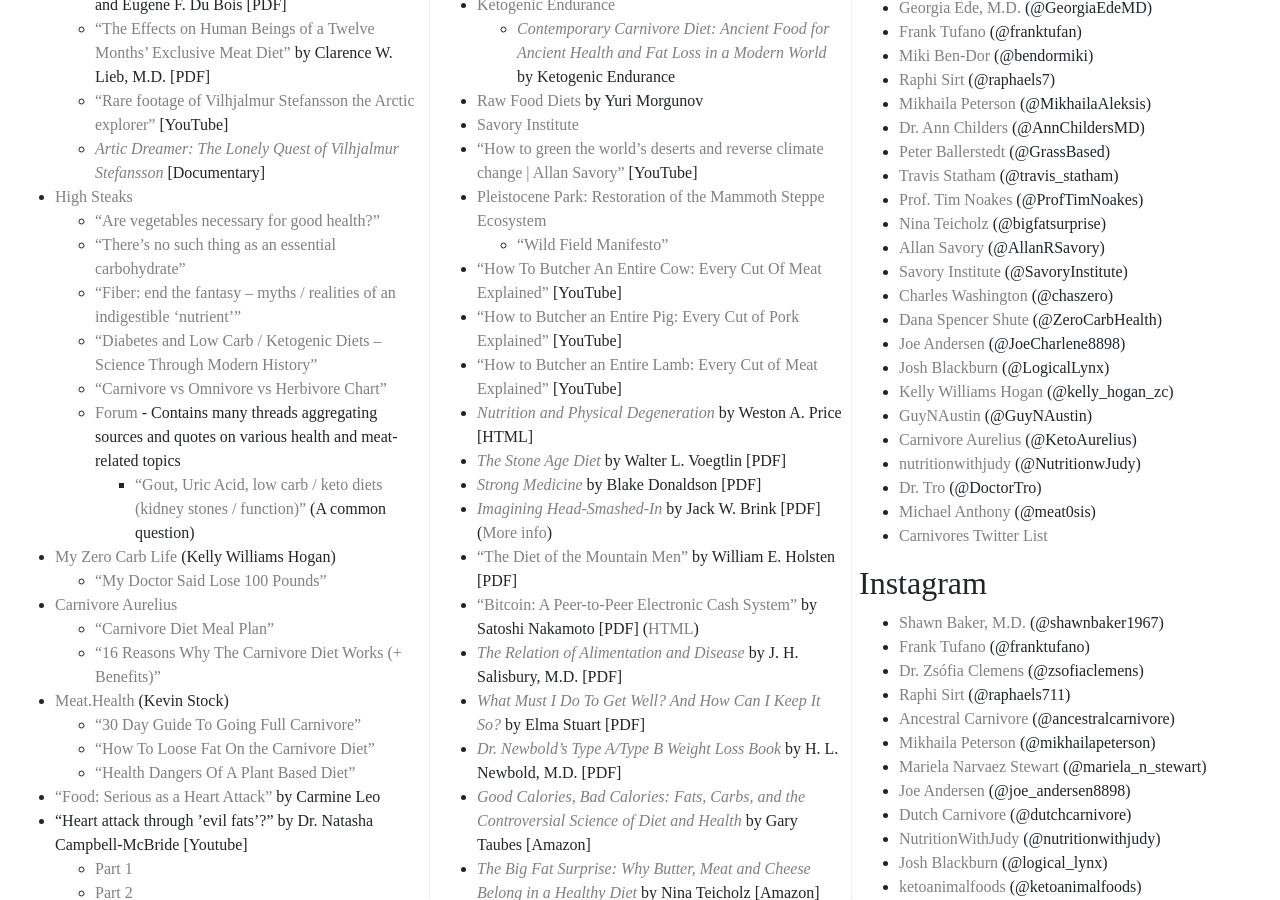
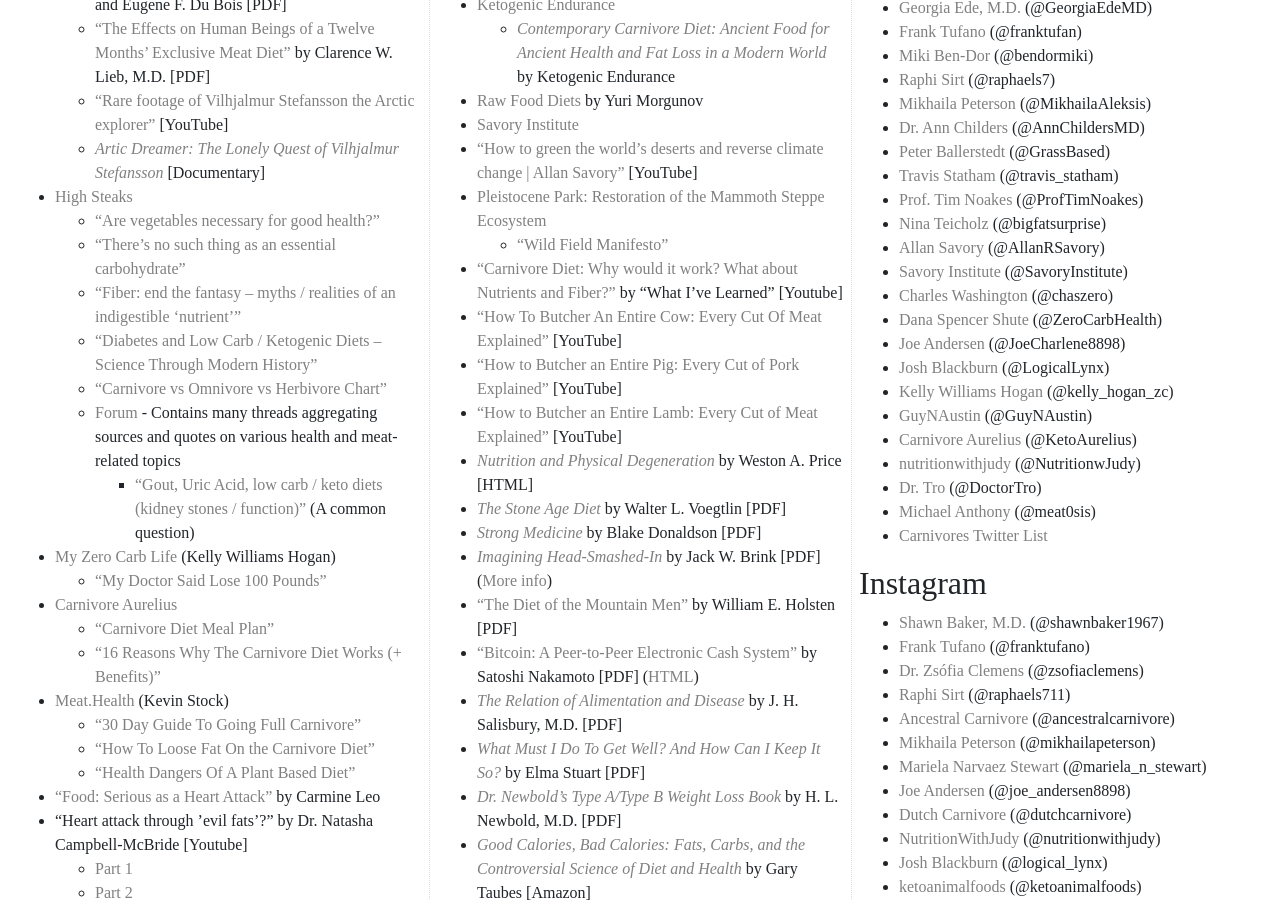
Before and after one commit to bitstein/justmeat.co, a Jekyll site: the page built from index.md, in a window 1280 px wide and 900 px high, scrolled down 783 px. Built offline with Jekyll 4.4.1, drawn with Linux system fonts in a browser that asks for light colours; nearby versions of some CDN libraries; some web fonts are replaced; some of the changed text lies outside the part shown.

Commit message:
Fix quotation marks

```diff
--- a/index.md
+++ b/index.md
@@ -7,7 +7,7 @@
 * [Empirica](http://www.empiri.ca/) (Amber O’Hearn)
     * [“Eat meat. Not too little. Mostly fat.”](http://www.empiri.ca/p/eat-meat-not-too-little-mostly-fat.html)
     * [“Amber O’Hearn at Ketofest 2017 - The Carnivorous Human”](https://www.youtube.com/watch?v=Y4VRp5ZFFRU) [YouTube]
-    * ["Guide To The Carnivore Diet" ](https://nutrita.app/guide-to-the-carnivore-diet/)
+    * [“Guide To The Carnivore Diet”](https://nutrita.app/guide-to-the-carnivore-diet/)
 * [Zero Carb Zen](https://zerocarbzen.com/)
 * [Zero Carb Health](http://www.zerocarbhealth.com/)
 * [Owsley “The Bear” Stanley](http://highsteaks.com/carnivores-creed/owsley-the-bear-stanley/)
@@ -38,9 +38,9 @@
     * [“Carnivore Diet Meal Plan”](https://carnivoreaurelius.com/carnivore-diet-meal-plan/)
     * [“16 Reasons Why The Carnivore Diet Works (+ Benefits)”](https://carnivoreaurelius.com/carnivore-diet/)
 * [Meat.Health](https://meat.health/) (Kevin Stock)
-    * ["30 Day Guide To Going Full Carnivore"](docs/The-30-Day-Guide-to-Going-Full-Carnivore.pdf)
-    * ["How To Loose Fat On the Carnivore Diet"](docs/How-to-Lose-Fat-on-the-Carnivore-Diet.pdf)
-    * ["Health Dangers Of A Plant Based Diet"](docs/Health-Dangers-of-a-Plant-Based-Diet.pdf)
+    * [“30 Day Guide To Going Full Carnivore”](docs/The-30-Day-Guide-to-Going-Full-Carnivore.pdf)
+    * [“How To Loose Fat On the Carnivore Diet”](docs/How-to-Lose-Fat-on-the-Carnivore-Diet.pdf)
+    * [“Health Dangers Of A Plant Based Diet”](docs/Health-Dangers-of-a-Plant-Based-Diet.pdf)
 * [“Food: Serious as a Heart Attack”](http://carmineleo.com/blog/food-serious-as-a-heart-attack/) by Carmine Leo
 * “Heart attack through ’evil fats’?” by Dr. Natasha Campbell-McBride [Youtube]
     * [Part 1](https://www.youtube.com/watch?v=T7OQT1SHf9w)
@@ -74,7 +74,7 @@
     * [“Steve Phinney on Pemmican and Indigenous Diets”](http://www.meandmydiabetes.com/2010/03/23/steve-phinney-on-pemmican-and-indigenous-diets-will-become-public-in-2-weeks/)
 * [“Guts and Grease: The Diet of Native Americans”](https://www.westonaprice.org/health-topics/traditional-diets/guts-and-grease-the-diet-of-native-americans/) by Sally Fallon and Mary Enig, Ph.D.
 * [“The Pemmican Manual”](docs/the-pemmican-manual-lex-rooker.pdf) by Lex Rooker [PDF]
-* ["The Zero Carb Experience"](https://borgefagerli.com/the-zero-carb-experience/) (Borge Fagerli)
+* [“The Zero Carb Experience”](https://borgefagerli.com/the-zero-carb-experience/) (Borge Fagerli)
 * [Paleomedicina](https://www.paleomedicina.com/en) (Dr. Csaba Tóth & Dr. Zsófia Clemens)
     * [“Crohn’s disease successfully treated with the paleolithic ketogenic diet”](docs/crohns-disease-successfully-treated-paleolithic-ketogenic-diet-csaba-toth-zsofia-clemens.pdf) [PDF]
     * [“Vitamin C and Disease: Insights from the Evolutionary Perspective”](docs/vitamin-c-from-evolutionary-perspective-zsofia-clemens-csaba-toth.pdf) [PDF]
@@ -90,6 +90,7 @@
 * [“How to green the world's deserts and reverse climate change \| Allan Savory”](https://www.youtube.com/watch?v=vpTHi7O66pI) [YouTube]
 * [Pleistocene Park: Restoration of the Mammoth Steppe Ecosystem](http://www.pleistocenepark.ru/en/)
     * [“Wild Field Manifesto”](docs/wild-field-manifesto.pdf)
+* [“Carnivore Diet: Why would it work? What about Nutrients and Fiber?”](https://www.youtube.com/watch?v=isIw2AN_-XU) by “What I've Learned” [Youtube]
 * [“How To Butcher An Entire Cow: Every Cut Of Meat Explained”](https://www.youtube.com/watch?v=WrOzwoMKzH4) [YouTube]
 * [“How to Butcher an Entire Pig: Every Cut of Pork Explained”](https://www.youtube.com/watch?v=JtnsZ2JaKso) [YouTube]
 * [“How to Butcher an Entire Lamb: Every Cut of Meat Explained”](https://www.youtube.com/watch?v=Uq_GB3ldQW8) [YouTube]
```
Also changed, not shown: other parts of index.md (+0 -1 lines).
